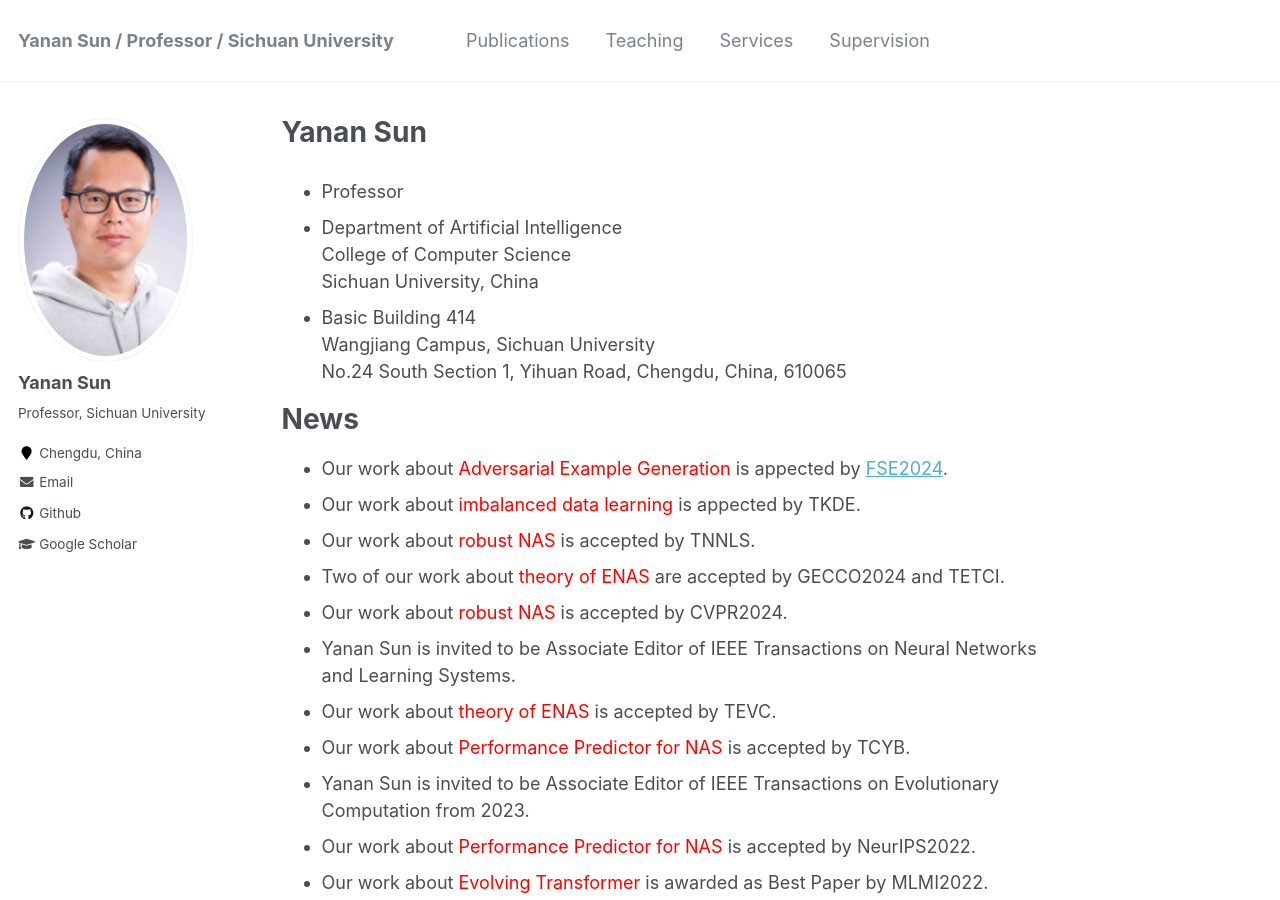
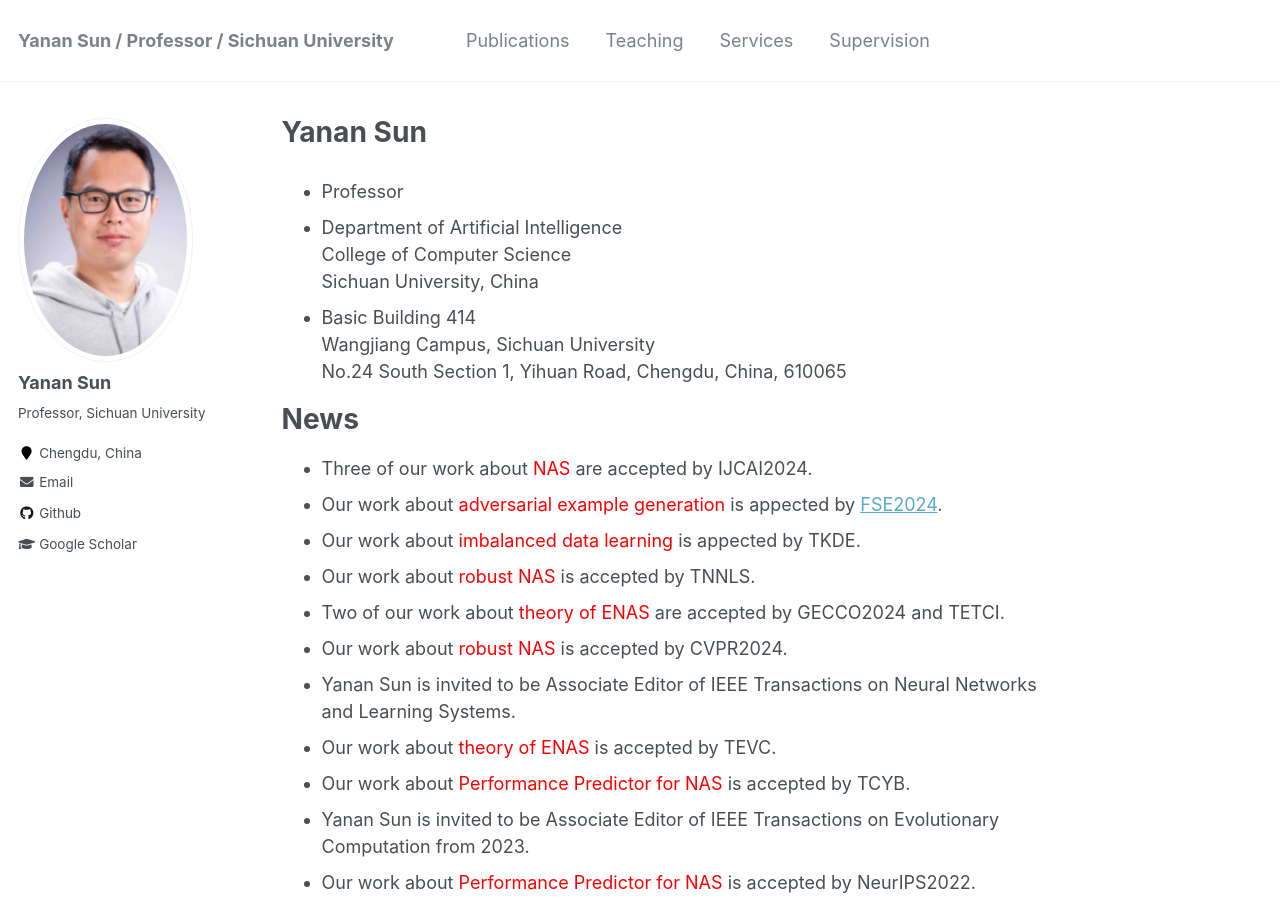
Before and after one commit to yn-sun/yn-sun.github.io, a Jekyll site: the page built from _pages/about.md, in a window 1280 px wide and 900 px high. Built offline with Jekyll 4.4.1, drawn with Linux system fonts in a browser that asks for light colours; comment, search, counter and statistics services are not loaded.

Commit message:
Update about.md

```diff
--- a/_pages/about.md
+++ b/_pages/about.md
@@ -18,7 +18,8 @@ No.24 South Section 1, Yihuan Road, Chengdu, China, 610065
 
 News
 ======
-* Our work about <span style="color: #FF0000">Adversarial Example Generation</span> is appected by [FSE2024](https://conf.researchr.org/home/fse-2024).
+* Three of our work about <span style="color: #FF0000">NAS</span> are accepted by IJCAI2024.
+* Our work about <span style="color: #FF0000">adversarial example generation</span> is appected by [FSE2024](https://conf.researchr.org/home/fse-2024).
 * Our work about <span style="color: #FF0000">imbalanced data learning</span> is appected by TKDE.
 * Our work about <span style="color: #FF0000">robust NAS</span> is accepted by TNNLS.
 * Two of our work about <span style="color: #FF0000">theory of ENAS</span> are accepted by GECCO2024 and TETCI.
```
